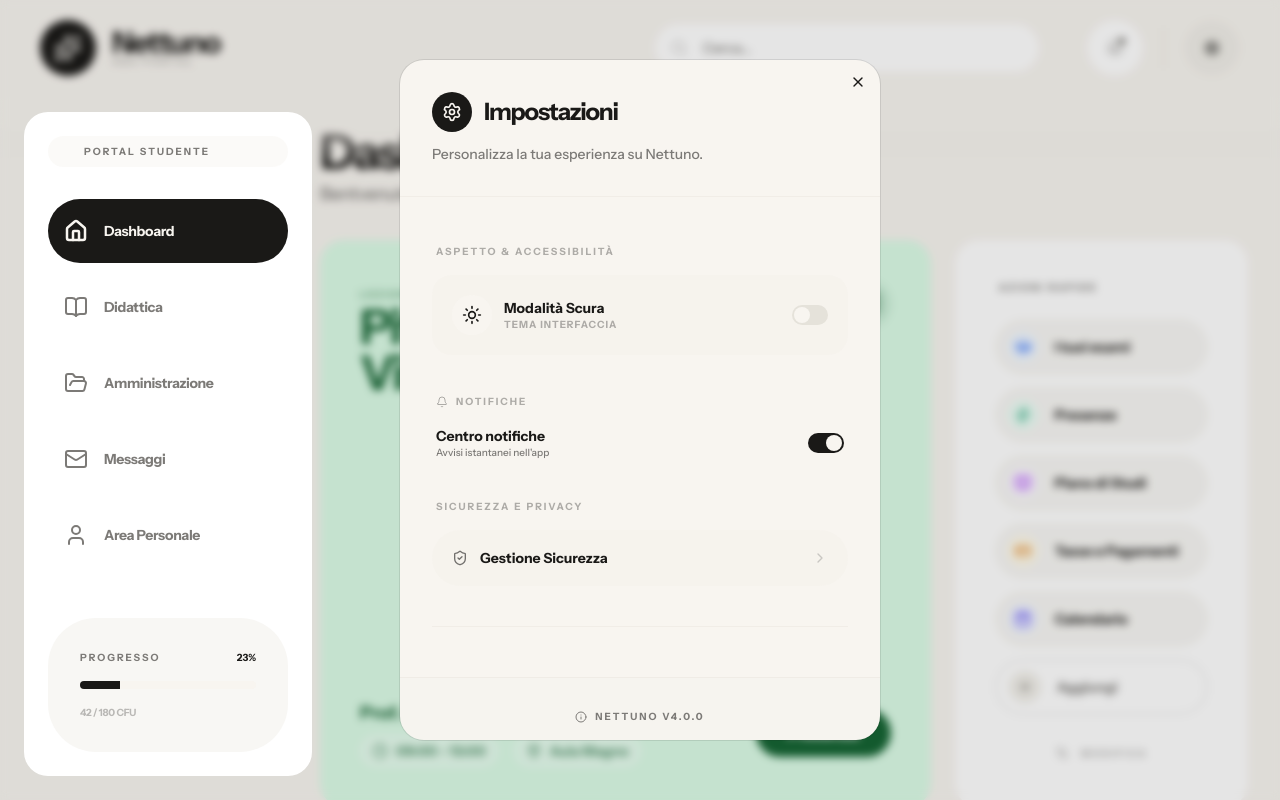
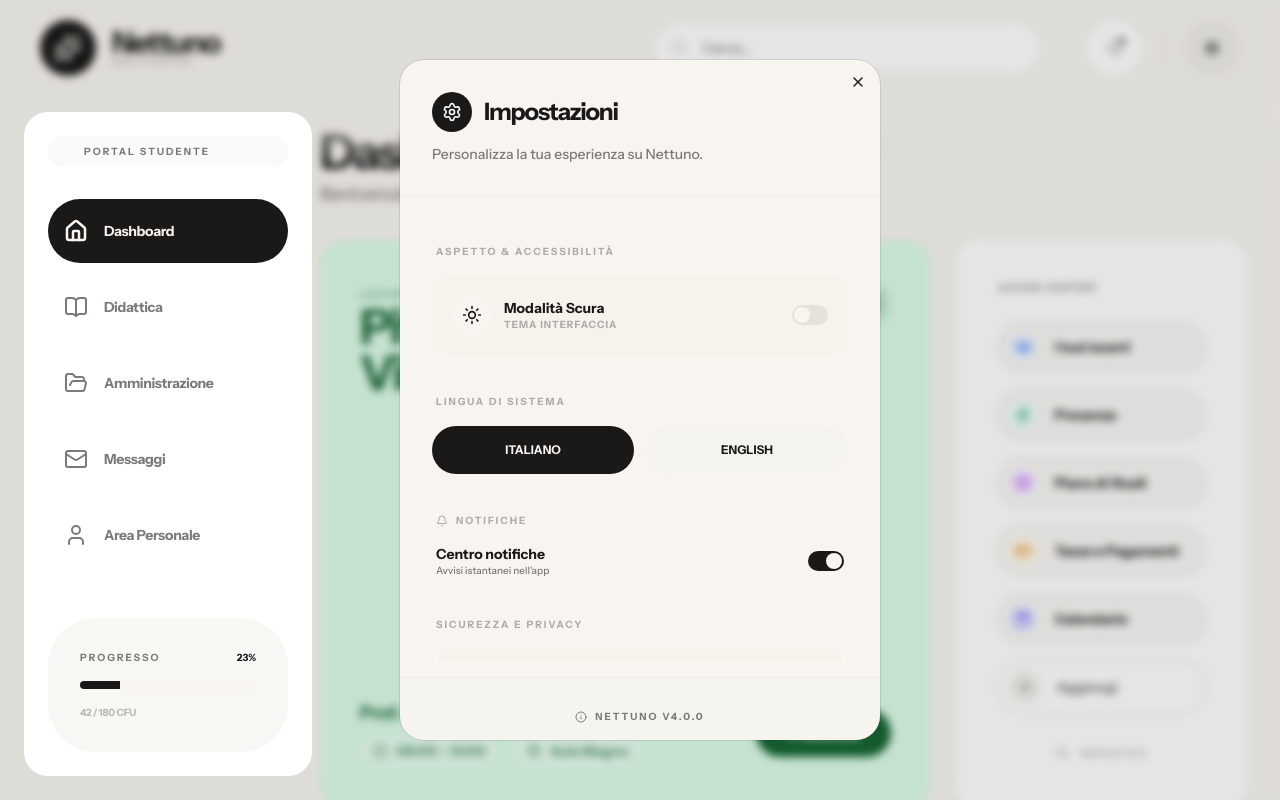
Before and after one commit to Snes00/nettuno-prototype, a Next.js app: page /studente/dashboard in a window 1280 px wide. Both pictures are taken after a click on the button "Impostazioni". Shown: the top 800 px of the page. Built offline with nearby package versions, Linux system fonts and the light colour scheme.

Commit message:
fix: ripristinata selezione lingua nel SettingsDialog

```diff
--- a/src/components/layout/SettingsDialog.tsx
+++ b/src/components/layout/SettingsDialog.tsx
@@ -188,6 +188,33 @@
                   </div>
                 </div>
 
+                {/* Sezione Lingua */}
+                <div className="space-y-4">
+                  <h4 className="text-[10px] font-black uppercase tracking-[0.2em] text-muted-foreground/60 px-1">Lingua di sistema</h4>
+                  <div className="grid grid-cols-2 gap-3">
+                    <Button
+                      variant="outline"
+                      className={cn(
+                        "justify-center h-12 rounded-xl text-xs font-black transition-all border-none shadow-none",
+                        lang === "it" ? "bg-foreground text-background" : "bg-muted/40 text-foreground hover:bg-muted/60"
+                      )}
+                      onClick={() => setLang("it")}
+                    >
+                      ITALIANO
+                    </Button>
+                    <Button
+                      variant="outline"
+                      className={cn(
+                        "justify-center h-12 rounded-xl text-xs font-black transition-all border-none shadow-none",
+                        lang === "en" ? "bg-foreground text-background" : "bg-muted/40 text-foreground hover:bg-muted/60"
+                      )}
+                      onClick={() => setLang("en")}
+                    >
+                      ENGLISH
+                    </Button>
+                  </div>
+                </div>
+
                 {/* Sezione Notifiche */}
                 <div className="space-y-4">
                   <h4 className="text-[10px] font-black uppercase tracking-[0.2em] text-muted-foreground/60 px-1 flex items-center gap-2">
```
